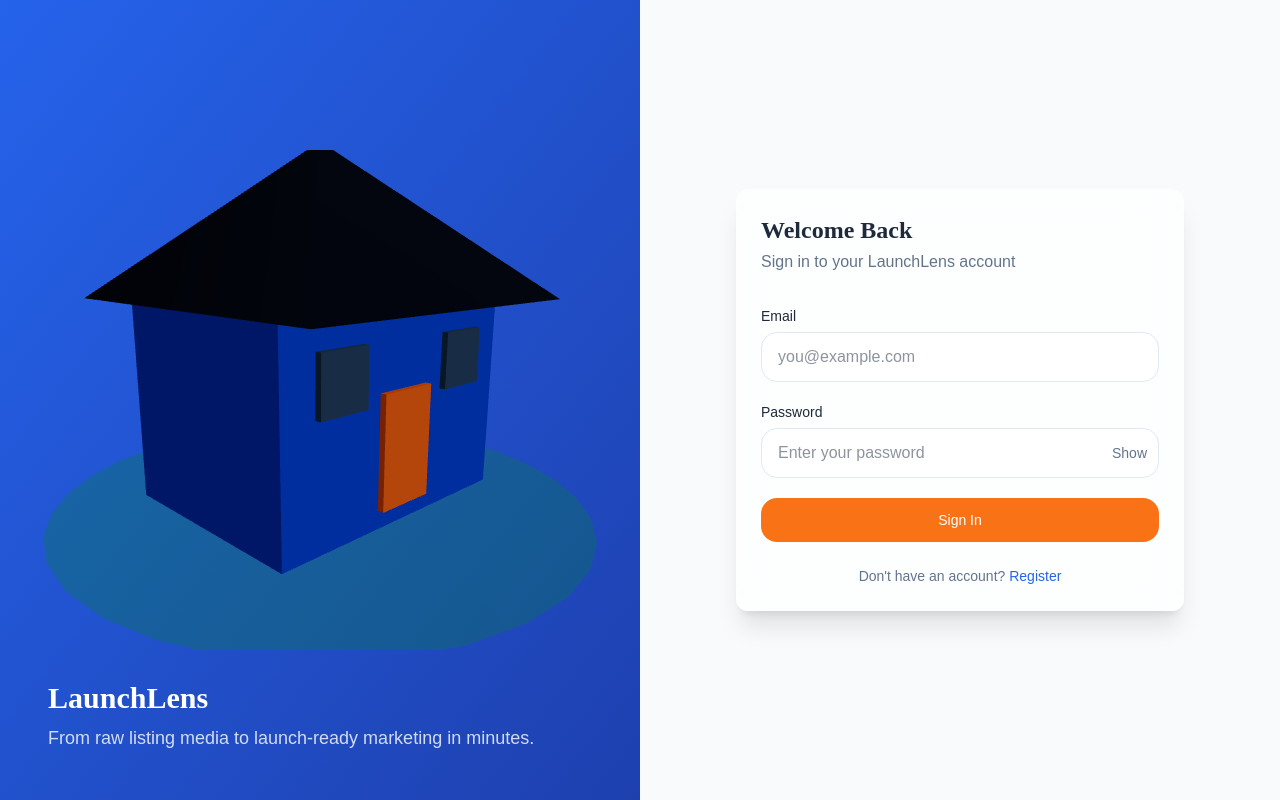
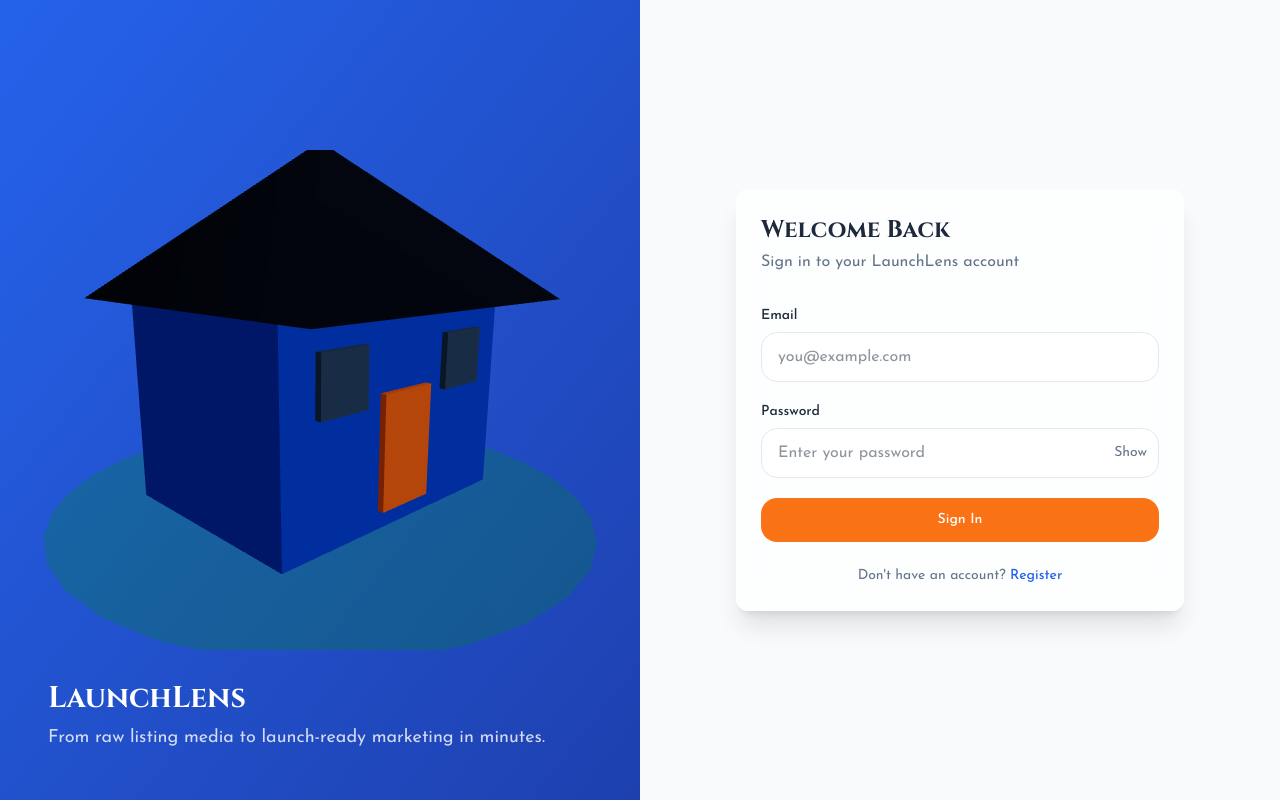
Before and after one commit to jlabella44-cpu/Launchlens, a Next.js app in the folder frontend/: page /login in a window 1280 px wide. Built offline with nearby package versions, Linux system fonts and the light colour scheme; no server answers.

Commit message:
fix: move Google Fonts to layout head — CSS @import order issue with Tailwind 4

```diff
--- a/frontend/src/app/globals.css
+++ b/frontend/src/app/globals.css
@@ -1,5 +1,4 @@
 @import "tailwindcss";
-@import url("https://fonts.googleapis.com/css2?family=Cinzel:wght@400;500;600;700&family=Josefin+Sans:wght@300;400;500;600;700&display=swap");
 
 :root {
   /* LaunchLens Design Tokens */
--- a/frontend/src/app/layout.tsx
+++ b/frontend/src/app/layout.tsx
@@ -14,6 +14,12 @@
 }>) {
   return (
     <html lang="en" className="h-full antialiased">
+      <head>
+        <link
+          href="https://fonts.googleapis.com/css2?family=Cinzel:wght@400;500;600;700&family=Josefin+Sans:wght@300;400;500;600;700&display=swap"
+          rel="stylesheet"
+        />
+      </head>
       <body className="min-h-full flex flex-col">
         <AuthProviderWrapper>{children}</AuthProviderWrapper>
       </body>
```
